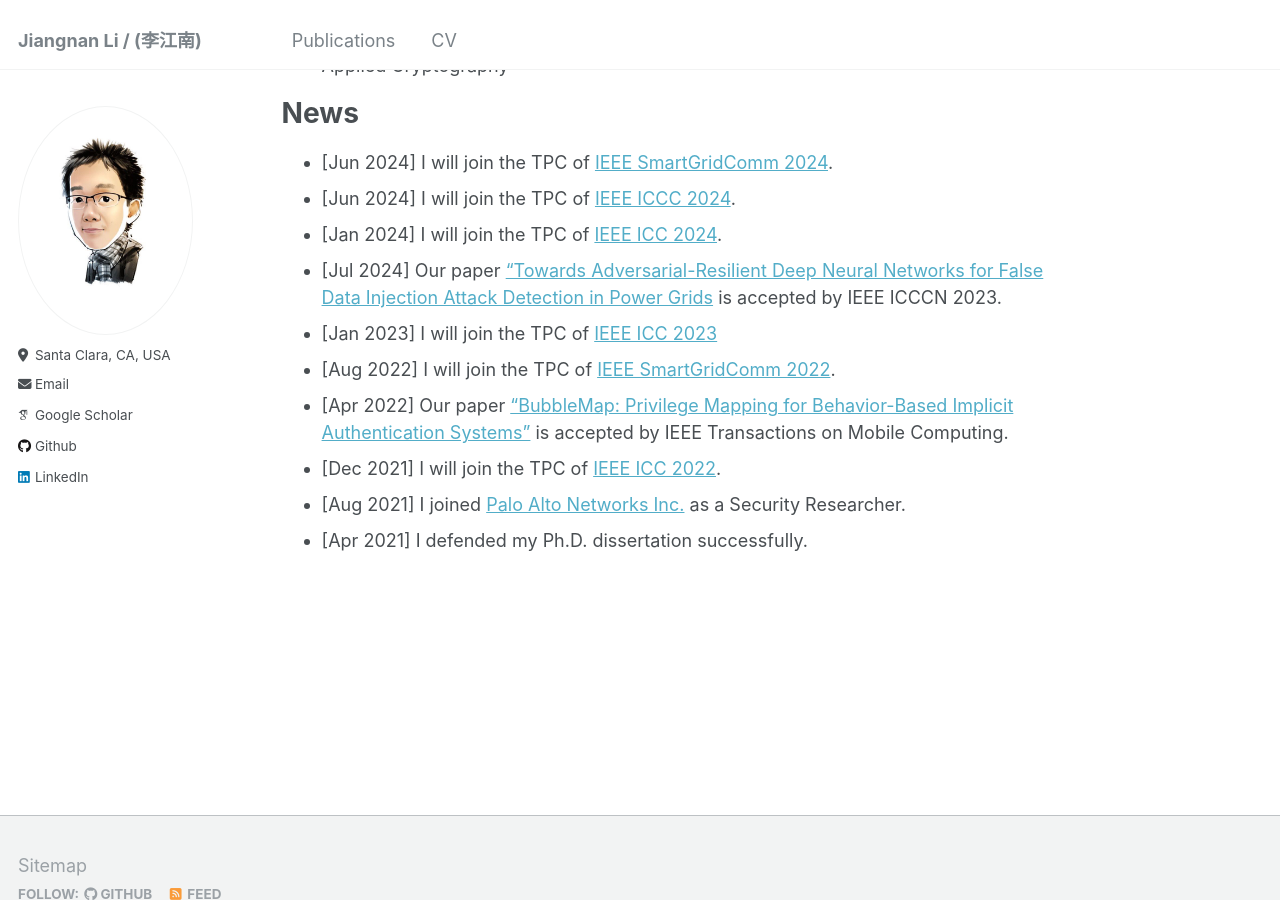
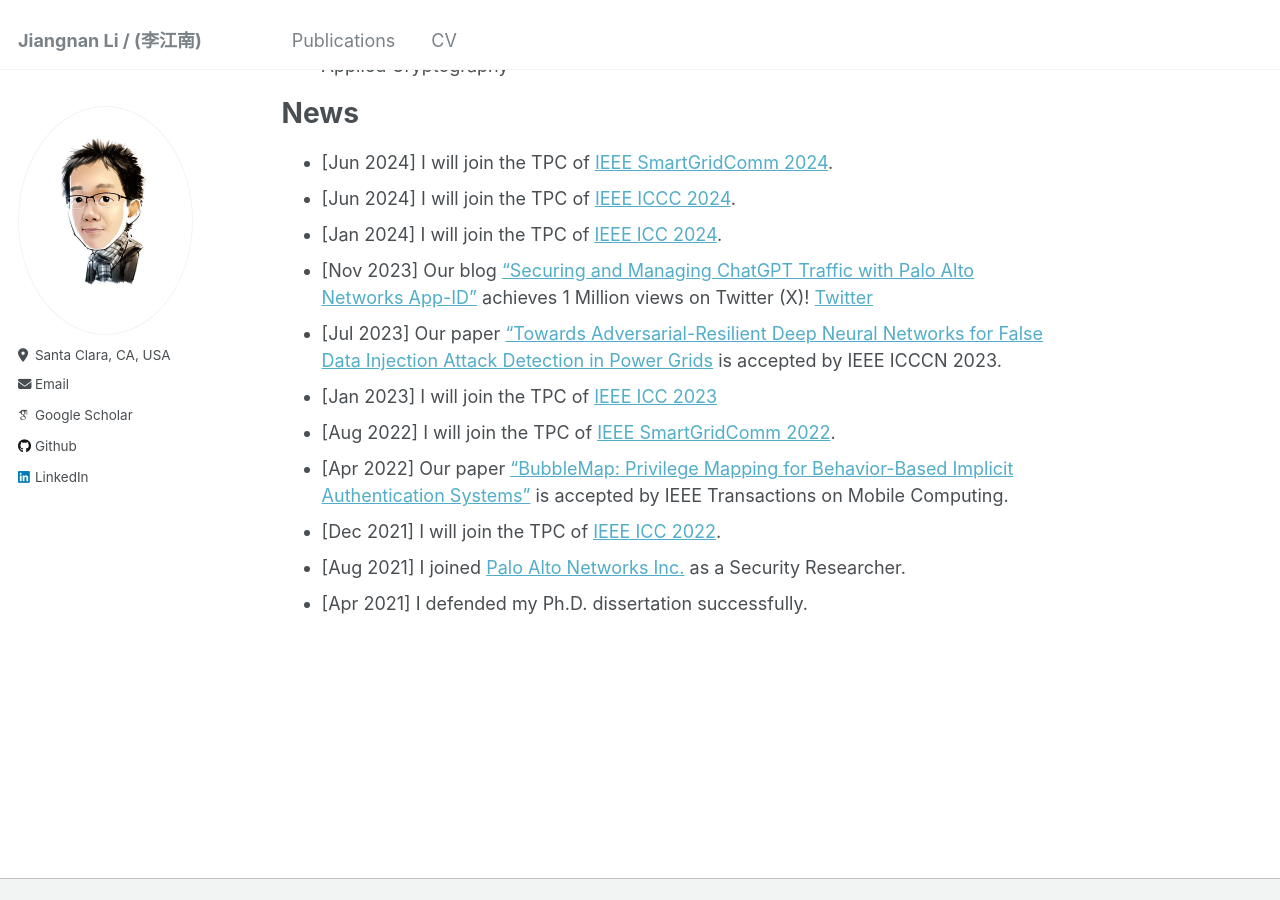
Before and after one commit to jiangnan3/jiangnan3.github.io, a Jekyll site: the page built from _pages/about.md, in a window 1280 px wide and 900 px high, scrolled down 441 px. Built offline with Jekyll 4.4.1, drawn with Linux system fonts in a browser that asks for light colours; some web fonts are replaced.

Commit message:
add blog news

```diff
--- a/_pages/about.md
+++ b/_pages/about.md
@@ -22,7 +22,8 @@ News
 - [Jun 2024] I will join the TPC of [IEEE SmartGridComm 2024](https://sgc2024.ieee-smartgridcomm.org/).
 - [Jun 2024] I will join the TPC of [IEEE ICCC 2024](https://iccc2024.ieee-iccc.org/).
 - [Jan 2024] I will join the TPC of [IEEE ICC 2024](https://icc2024.ieee-icc.org/).
-- [Jul 2024] Our paper ["Towards Adversarial-Resilient Deep Neural Networks for False Data Injection Attack Detection in Power Grids](https://ieeexplore.ieee.org/abstract/document/10230180) is accepted by IEEE ICCCN 2023.
+- [Nov 2023] Our blog ["Securing and Managing ChatGPT Traffic with Palo Alto Networks App-ID"](https://www.paloaltonetworks.com/blog/2023/05/securing-and-managing-chatgpt-traffic/) achieves 1 Million views on Twitter (X)! [Twitter](https://x.com/PaloAltoNtwks/status/1707481740527140972)
+- [Jul 2023] Our paper ["Towards Adversarial-Resilient Deep Neural Networks for False Data Injection Attack Detection in Power Grids](https://ieeexplore.ieee.org/abstract/document/10230180) is accepted by IEEE ICCCN 2023.
 - [Jan 2023] I will join the TPC of [IEEE ICC 2023](https://icc2023.ieee-icc.org/)
 - [Aug 2022] I will join the TPC of [IEEE SmartGridComm 2022](https://sgc2022.ieee-smartgridcomm.org/).
 - [Apr 2022] Our paper ["BubbleMap: Privilege Mapping for Behavior-Based Implicit Authentication Systems"](https://ieeexplore.ieee.org/abstract/document/9755035) is accepted by IEEE Transactions on Mobile Computing.
```
